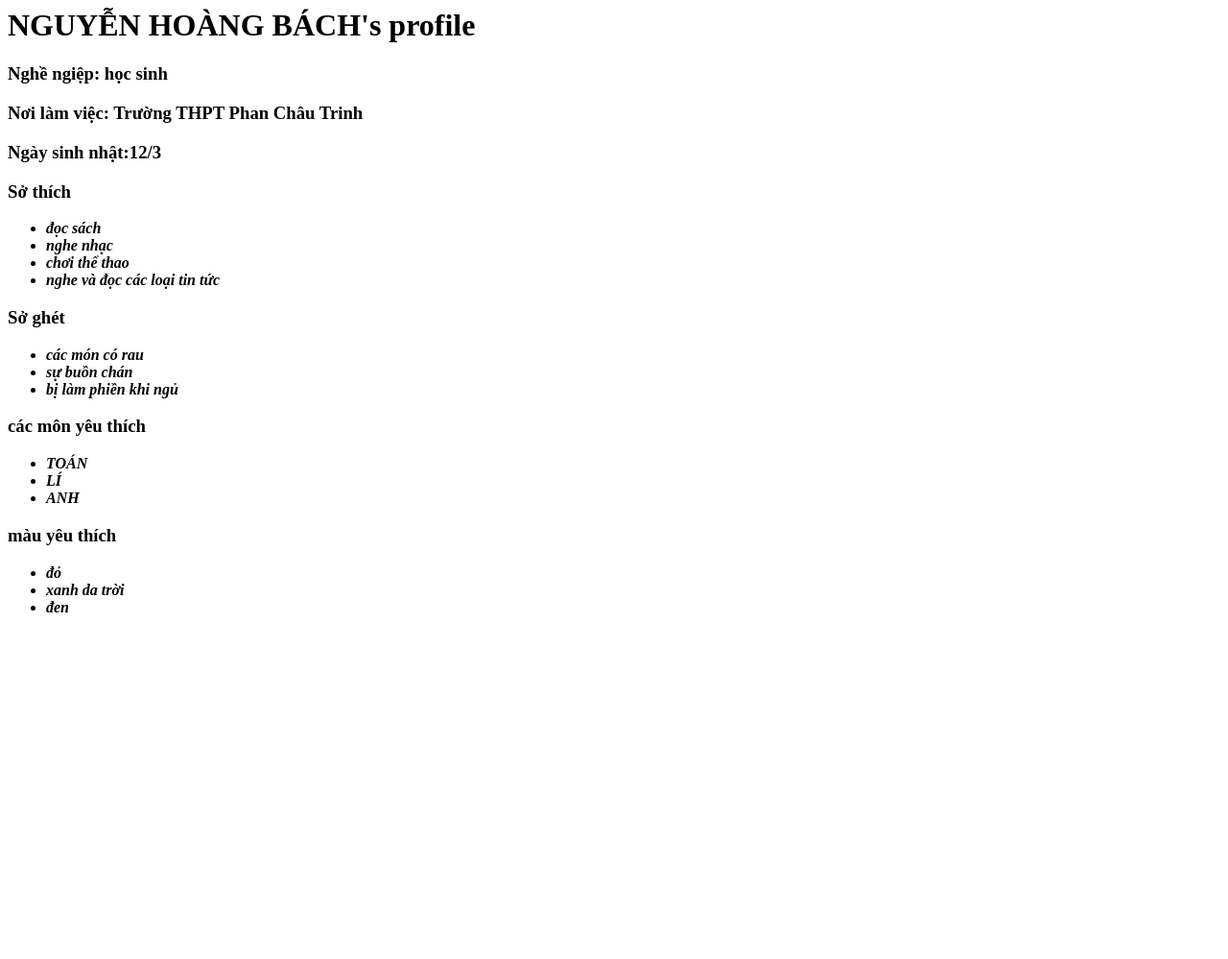
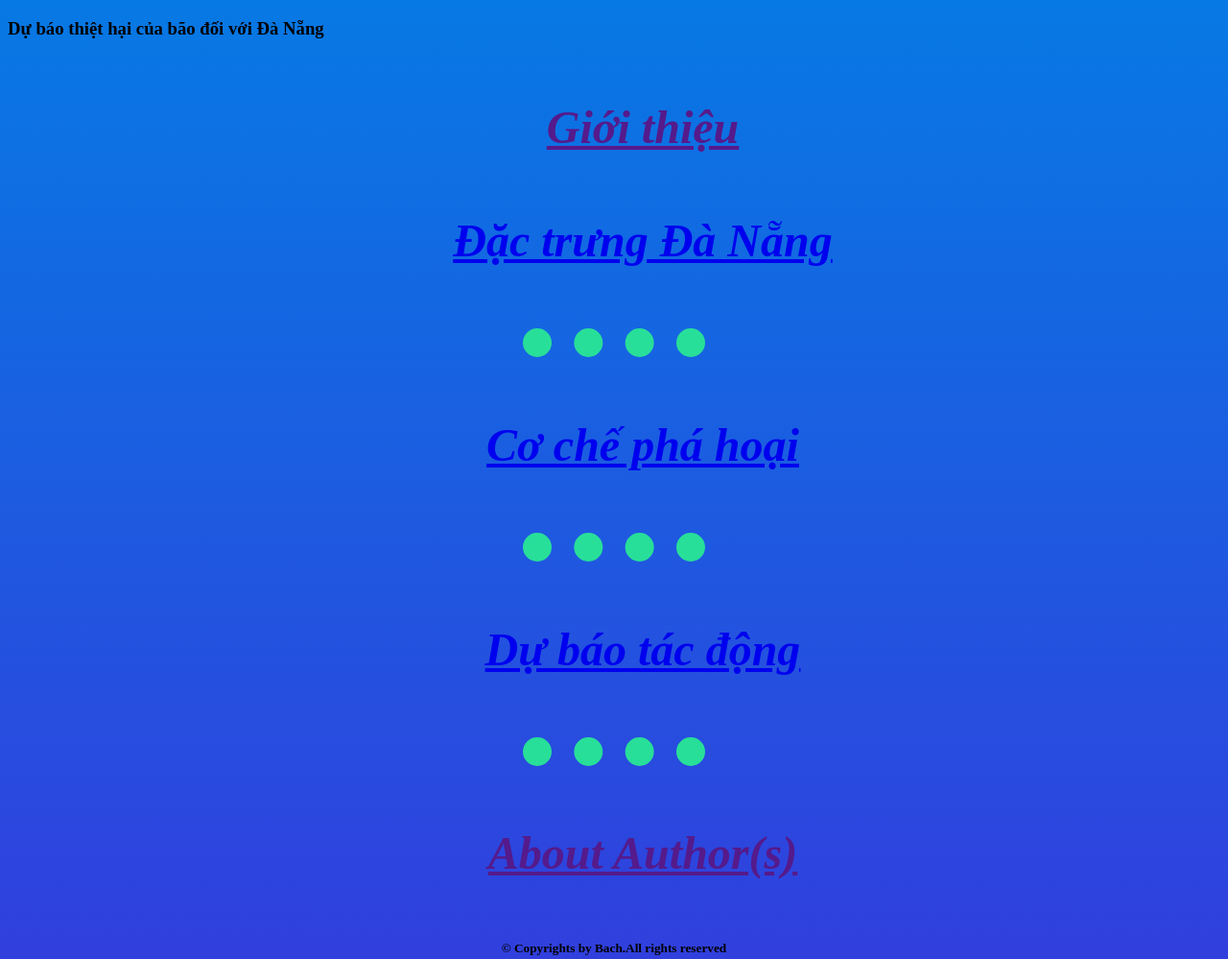
Before and after one commit to Thomasvn2005/cvs1, a plain HTML site: page index.html in a window 1280 px wide. Shown: the whole page at 96% size. Before the commit the page ends 800 px from the top, so only its background shows below. Drawn offline with Linux system fonts and the light colour scheme.

Commit message:
Update index.html

```diff
--- a/index.html
+++ b/index.html
@@ -1,37 +1,40 @@
-<html>
-<head>
-   <h1>NGUYỄN HOÀNG BÁCH's profile</h1>
-   <title>Bách 10/29 PCT </title>
-</head>
-<body>
-  <h3>Nghề ngiệp: học sinh<h3>
-  <h3>Nơi làm việc: Trường THPT Phan Châu Trinh<h3>
-  <h3>Ngày sinh nhật:12/3<h3>
-    <h3>Sở thích</h3>
-      <ul>
-        <li><em><strong>đọc sách</strong></em></li>
-        <li><strong><em>nghe nhạc</em></strong> </li>
-        <li><strong><em>chơi thể thao </em></strong></li>
-        <li><strong><em>nghe và đọc các loại tin tức</strong></em></li>
-      </ul>
-      <h3>Sở ghét</h3>
-        <ul>
-          <li><em><strong>các món có rau</strong></em></li>
-          <li><em><strong>sự buồn chán</strong> </em></li>
-          <li><em><strong>bị làm phiền khi ngủ</strong></em></li>
-        </ul>
-        <h3>các môn yêu thích</h3>
-          <ul>
-            <li><em><strong>TOÁN</strong></em></li>
-            <li><em><strong>LÍ</em></strong> </li>
-            <li><em><strong>ANH</em></strong> </li>
-          </ul>
-      <h3>màu yêu thích</h3>
-            <ul>
-              <li><em><strong>đỏ</em></strong> </li>
-              <li><em><strong>xanh da trời</em></strong>  </li>
-              <li><em><strong>đen </em></strong> </li>
 
-            </ul>
-</body>
+ <!DOCTYPE html>
+<html lang="en" dir="ltr">
+  <head>
+    <meta charset="utf-8">
+    <title>DỰ BÁO THIỆT HẠI CỦA BÃO</title>
+    <style media="screen">
+    body {
+      background-image: linear-gradient(#0779e4,#323edd);
+    }
+    hr{
+      border-style: dotted none none;
+        width: 15%;
+      border-width: 30px;
+      color: #28df99;
+    }
+    h4 {
+      color: #e8ffff;
+      font-size: 3rem;
+      padding-left: 60px;
+      font-style: italic;
+    }
+    </style>
+  </head>
+  <body>
+    <h3>Dự báo thiệt hại của bão đối với Đà Nẵng</h3>
+    <h4> <center> <a href="">Giới thiệu</a> </center> </h4>
+    <h4> <center><a href="E:\bach atom\dactrungdn.html">Đặc trưng Đà Nẵng</a></center> </h4>
+    <hr>
+    <h4> <center><a href="E:\bach atom\cochephahoai.html"> Cơ chế phá hoại </a></center>  </h4>
+    <hr>
+    <h4><center> <a href="E:\bach atom\dubaotacdong.html"> Dự báo tác động</a> </cener></h4>
+    <hr>
+    <h4>  <center> <a href=""> About Author(s)   </a></center>  </h4>
+<center><h5>© Copyrights by Bach.All rights reserved</h5></center>
+
+
+
+  </body>
 </html>
```
